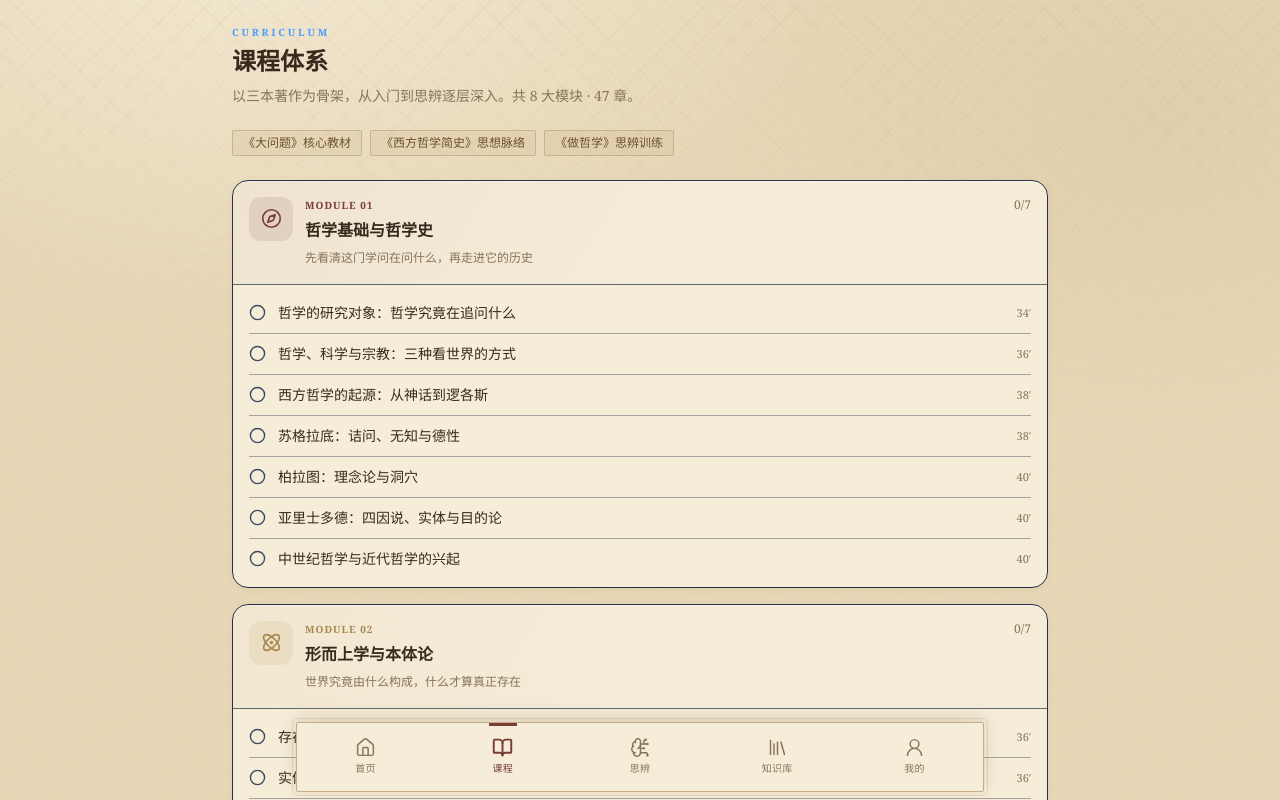
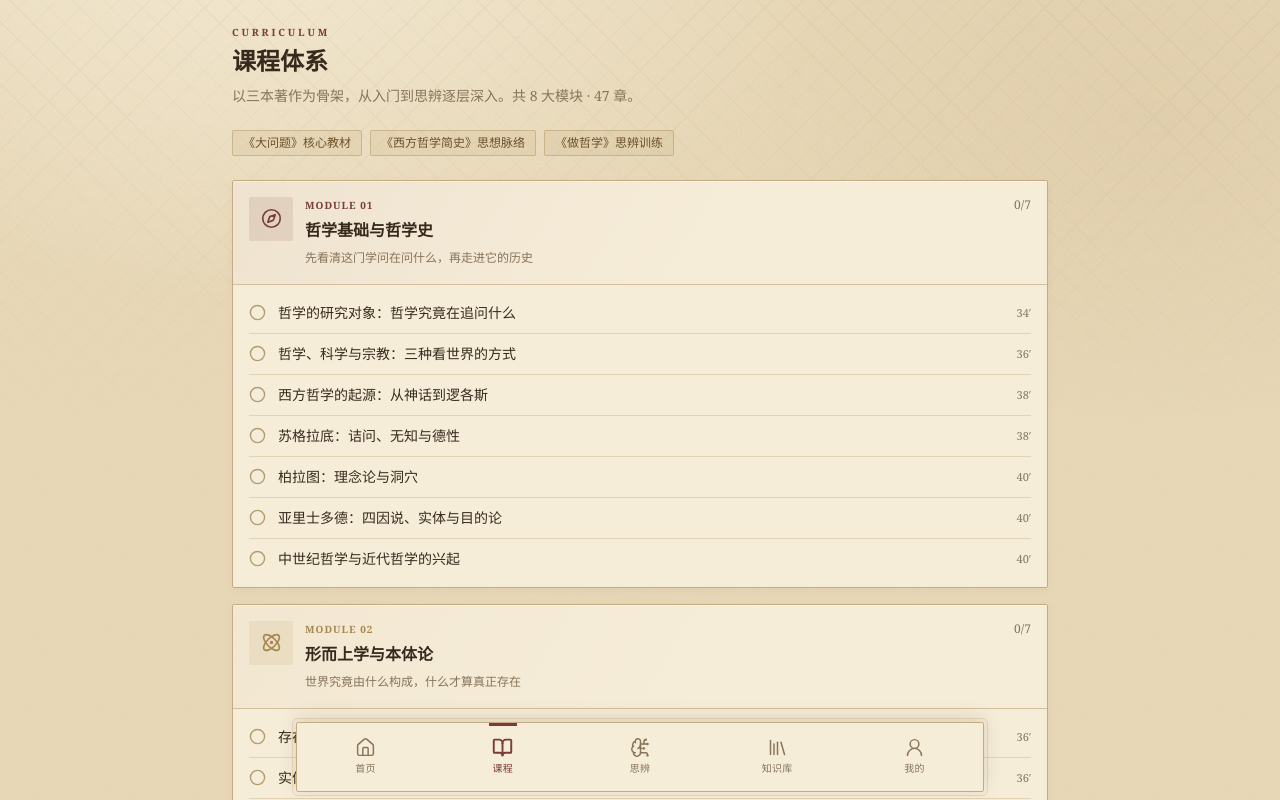
Before and after one commit to x13502239474-oss/philosophy-academy, a React (Vite) app: page /#/courses in a window 1280 px wide. Shown: the top 800 px of the page. Built offline with nearby package versions, Linux system fonts and the light colour scheme.

Commit message:
Sync src/pages/Courses.tsx

```diff
--- a/src/pages/Courses.tsx
+++ b/src/pages/Courses.tsx
@@ -10,7 +10,7 @@ export default function Courses() {
   return (
     <div className="pad pt-6">
       <div className="mb-6">
-        <div className="mb-1 text-[10px] font-semibold uppercase tracking-[.28em] text-[#4B9EFF]">Curriculum</div>
+        <div className="mb-1 text-[10px] font-semibold uppercase tracking-[.28em] text-[#793D36]">Curriculum</div>
         <h1 className="font-display text-2xl font-bold">课程体系</h1>
         <p className="mt-2 text-sm muted">以三本著作为骨架，从入门到思辨逐层深入。共 {modules.length} 大模块 · {lessons.length} 章。</p>
       </div>
@@ -27,10 +27,10 @@ export default function Courses() {
           const mlessons = lessons.filter((l) => l.moduleId === m.id)
           const done = mlessons.filter((l) => p.completedLessons.includes(l.id)).length
           return (
-            <section key={m.id} className="overflow-hidden rounded-2xl border border-[#263247] glass">
+            <section key={m.id} className="overflow-hidden rounded-sm border border-[#C4AB82] glass">
               <Link to={`/course/${m.id}`} className="block p-4" style={{ background: `linear-gradient(120deg, ${m.color}0E, transparent 60%)` }}>
                 <div className="flex items-start gap-3">
-                  <div className="grid h-11 w-11 shrink-0 place-items-center rounded-xl" style={{ background: m.color + '1E', color: m.color }}>
+                  <div className="grid h-11 w-11 shrink-0 place-items-center rounded-sm" style={{ background: m.color + '1E', color: m.color }}>
                     <Icon size={21} strokeWidth={1.9} />
                   </div>
                   <div className="min-w-0 flex-1">
@@ -43,14 +43,14 @@ export default function Courses() {
                   <span className="shrink-0 text-xs muted">{done}/{mlessons.length}</span>
                 </div>
               </Link>
-              <div className="border-t border-[#263247]/70 px-4 py-2">
+              <div className="border-t border-[#C4AB82]/70 px-4 py-2">
                 {mlessons.length === 0 ? (
                   <div className="py-2 text-xs muted">本模块的交互内容在「思辨 · 思想实验实验室」中展开 →</div>
                 ) : mlessons.map((l) => (
-                  <Link key={l.id} to={`/lesson/${l.id}`} className="flex items-center gap-3 border-b border-[#263247]/40 py-2.5 last:border-0">
+                  <Link key={l.id} to={`/lesson/${l.id}`} className="flex items-center gap-3 border-b border-[#C4AB82]/40 py-2.5 last:border-0">
                     {p.completedLessons.includes(l.id)
-                      ? <CheckCircle2 size={17} className="shrink-0 text-[#43D9D0]" />
-                      : <Circle size={17} className="shrink-0 text-[#3B4A63]" />}
+                      ? <CheckCircle2 size={17} className="shrink-0 text-[#586044]" />
+                      : <Circle size={17} className="shrink-0 text-[#B39B72]" />}
                     <span className="min-w-0 flex-1 truncate text-sm">{l.title}</span>
                     <span className="shrink-0 text-[11px] muted">{l.duration}′</span>
                   </Link>
```
